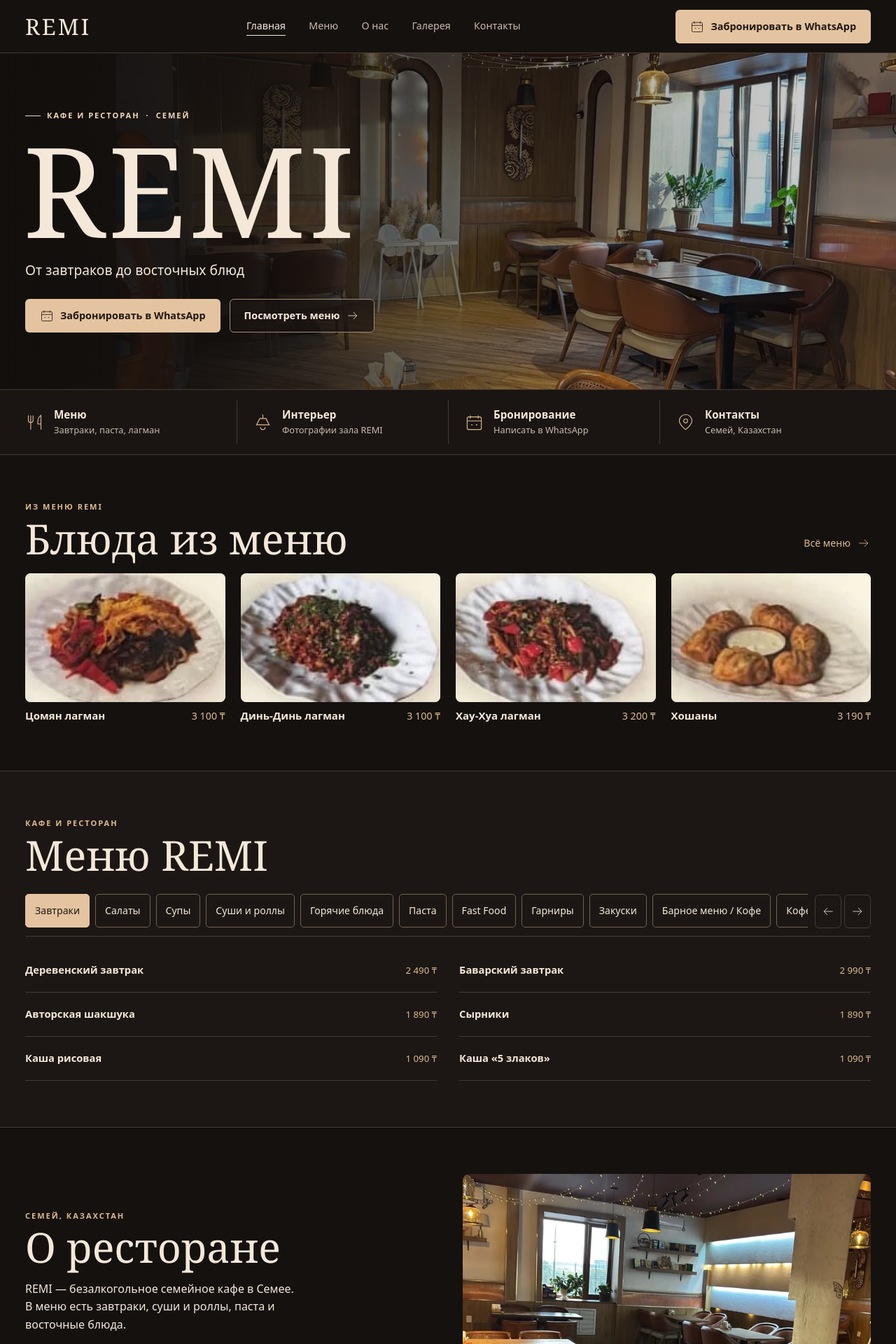
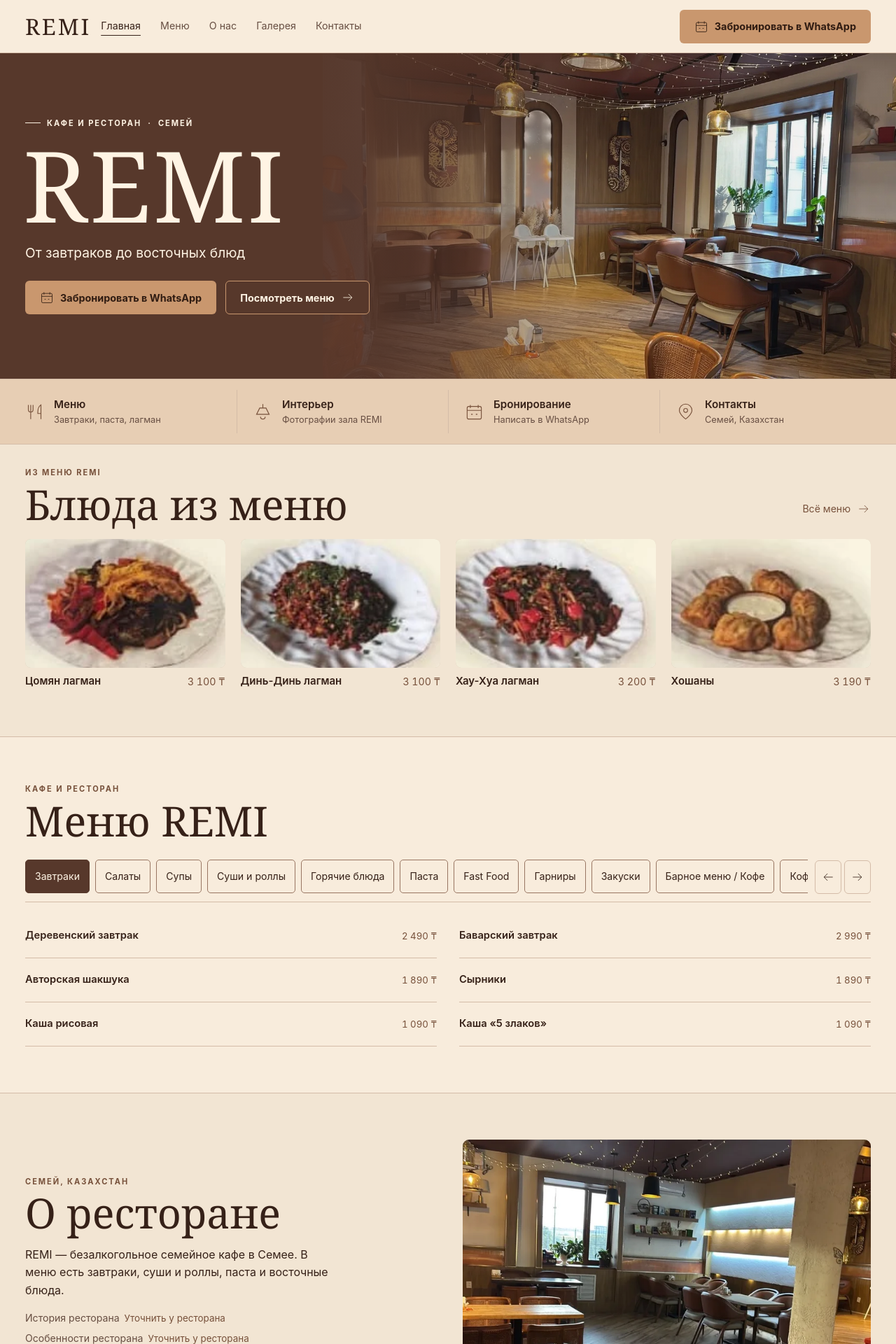
Before and after one commit to ryouta-dev/REMI, a PHP site: page / in a window 1280 px wide. Shown: the top 1920 px of the page at 70% size. Run offline with PHP 8.4, Linux system fonts and the light colour scheme.

Commit message:
Apply sand and chocolate palette and typography

```diff
--- a/styles.css
+++ b/styles.css
@@ -1,13 +1,47 @@
 :root {
+  color-scheme: light;
+  --bg: #f2e5d3;
+  --panel: #f8ecdc;
+  --cream: #362118;
+  --muted: #674e42;
+  --gold: #77513b;
+  --line: #d4bca8;
+  --band: #e7ceb4;
+  --hover: #ecd6bd;
+  --control: #987662;
+  --focus: #795033;
+  --primary: #c9976e;
+  --primary-hover: #ddb58e;
+  --primary-ink: #301c12;
+  --selected: #57382b;
+  --selected-ink: #fff4e4;
+  --hero: #57382b;
+  --hero-strong: #57382bee;
+  --hero-fade: #57382b30;
+  --hero-ink: #fff4e4;
+  --serif: 'Playfair Display', Georgia, 'Times New Roman', serif;
+  --sans: Inter, system-ui, -apple-system, 'Segoe UI', sans-serif;
+}
+:root[data-theme="dark"] {
   color-scheme: dark;
-  --bg: #14110f;
-  --panel: #1c1714;
-  --cream: #f5e8d8;
-  --muted: #c9baac;
-  --gold: #dfba90;
-  --line: #473a30;
-  --serif: Georgia, 'Times New Roman', serif;
-  --sans: system-ui, -apple-system, 'Segoe UI', sans-serif;
+  --bg: #1d1511;
+  --panel: #271c16;
+  --cream: #fff0dd;
+  --muted: #d3bca7;
+  --gold: #e4b793;
+  --line: #5f4637;
+  --band: #302219;
+  --hover: #412e24;
+  --control: #96755d;
+  --focus: #ffd6a8;
+  --primary: #e1b990;
+  --primary-hover: #f3cfaa;
+  --primary-ink: #281910;
+  --selected: #e1b990;
+  --selected-ink: #281910;
+  --hero: #261811;
+  --hero-strong: #261811ee;
+  --hero-fade: #26181138;
 }
 *, *::before, *::after { box-sizing: border-box; }
 html { scroll-behavior: smooth; scroll-padding-bottom: 95px; }
@@ -19,41 +53,48 @@ img { display: block; max-width: 100%; height: auto; }
 a { color: inherit; text-decoration: none; }
 button { font: inherit; }
 button { cursor: pointer; }
-:focus-visible { outline: 2px solid #ffdaa6; outline-offset: 4px; }
+:focus-visible { outline: 2px solid var(--focus); outline-offset: 4px; }
 .skip { position: absolute; z-index: 10; top: 8px; left: 10px; transform: translateY(-160%); padding: 8px 14px; color: var(--bg); background: var(--cream); }
 .skip:focus { transform: translateY(0); }
 .shell { width: min(100% - 40px, 1248px); margin-inline: auto; }
 .icon { inline-size: 20px; block-size: 20px; flex: none; fill: none; stroke: currentColor; }
 .button, .text-link, .nav-toggle, .icon-button { display: inline-flex; align-items: center; justify-content: center; gap: 9px; min-height: 48px; }
 .button { border: 1px solid transparent; border-radius: 6px; padding: 9px 15px; font-size: .9rem; font-weight: 650; text-align: center; transition: background-color .18s, border-color .18s; }
-.primary { color: #211710; background: #e4c4a0; }
-.primary:hover { background: #f2d9b9; }
-.outline { color: var(--cream); background: #1b1411ba; border-color: #a48b74; }
-.outline:hover { background: #3b2c22; }
+.primary { color: var(--primary-ink); background: var(--primary); }
+.primary:hover { background: var(--primary-hover); }
+.outline { color: var(--cream); background: var(--panel); border-color: var(--control); }
+.outline:hover { background: var(--hover); }
 .text-link { justify-content: flex-start; color: var(--gold); font-size: .88rem; white-space: nowrap; }
 .text-link:hover { text-decoration: underline; text-underline-offset: 5px; }
-.site-header { position: relative; z-index: 2; background: #15110e; border-bottom: 1px solid var(--line); padding-top: env(safe-area-inset-top, 0px); }
+.site-header { position: relative; z-index: 2; background: var(--panel); border-bottom: 1px solid var(--line); padding-top: env(safe-area-inset-top, 0px); }
+.header-controls { display: flex; gap: 8px; align-items: center; }
+.theme-toggle .icon { stroke-width: 1.65; stroke-linecap: round; stroke-linejoin: round; }
+.theme-sun, [data-theme="dark"] .theme-moon { display: none; }
+[data-theme="dark"] .theme-sun { display: block; }
 .header-inner { display: flex; justify-content: space-between; align-items: center; min-height: 67px; gap: 14px; }
-.wordmark { display: inline-flex; align-items: center; min-height: 48px; font: 2rem/1 var(--serif); letter-spacing: .09em; }
+.wordmark { display: inline-flex; align-items: center; min-height: 48px; font: 500 2rem/1 var(--serif); letter-spacing: .09em; }
 .desktop-nav, .header-book { display: none; }
 .nav-toggle, .icon-button { background: transparent; border: 1px solid var(--line); color: var(--cream); border-radius: 6px; padding: 0 12px; font-size: .85rem; }
 .icon-button { min-width: 48px; }
-.nav-toggle:hover, .icon-button:hover { background: #332820; }
-.mobile-nav { position: absolute; inset: 100% 0 auto; display: grid; grid-template-columns: 1fr 1fr; background: #1c1714; padding: 12px max(20px, env(safe-area-inset-left)) 16px; border-bottom: 1px solid var(--line); box-shadow: 0 12px 20px #0007; }
+.nav-toggle:hover, .icon-button:hover { background: var(--hover); }
+.mobile-nav { position: absolute; inset: 100% 0 auto; display: grid; grid-template-columns: 1fr 1fr; background: var(--panel); padding: 12px max(20px, env(safe-area-inset-left)) 16px; border-bottom: 1px solid var(--line); box-shadow: 0 12px 20px #0007; }
 .mobile-nav a { min-height: 48px; display: flex; align-items: center; padding: 6px 12px; }
-.mobile-nav a:hover { background: #332820; }
-.hero { position: relative; isolation: isolate; display: grid; align-items: end; min-height: 455px; background: #221a15; }
+.mobile-nav a:hover { background: var(--hover); }
+.hero { position: relative; isolation: isolate; display: grid; align-items: end; min-height: 394px; background: var(--hero); color: var(--hero-ink); }
 .hero-photo, .hero::after { position: absolute; inset: 0; z-index: -1; }
 .hero-photo img { width: 100%; height: 100%; object-fit: cover; object-position: center 52%; }
-.hero::after { content: ''; background: linear-gradient(0deg, #110e0ceF 2%, #15100bd6 33%, #19130f18 88%); }
-.hero-inner { padding-block: 116px 29px; }
+.hero::after { content: ''; background: linear-gradient(0deg, var(--hero) 2%, var(--hero-strong) 31%, transparent 81%); }
+.hero-inner { padding-block: 116px 24px; }
 .eyebrow { color: var(--gold); font-size: .69rem; line-height: 1.5; text-transform: uppercase; letter-spacing: .18em; font-weight: 650; }
-.hero-kicker { display: flex; gap: 9px; align-items: center; color: #f3d8b9; }
+.hero-kicker { display: flex; gap: 9px; align-items: center; color: var(--hero-ink); }
 .hero-kicker span { width: 22px; height: 1px; background: currentColor; }
-.hero h1 { font: 400 clamp(5.2rem, 21vw, 7rem)/.94 var(--serif); letter-spacing: .02em; margin: 8px 0 12px -3px; }
-.hero-copy { color: #f6eadb; font-size: 1rem; }
+.hero h1 { font: 500 clamp(5.2rem, 21vw, 7rem)/.94 var(--serif); letter-spacing: .02em; margin: 8px 0 12px -3px; }
+.hero-copy { color: var(--hero-ink); font-size: 1rem; }
+.hero .outline { color: var(--hero-ink); background: var(--hero); border-color: var(--primary); }
+.hero .outline:hover { background: var(--hero-strong); }
+.hero :focus-visible, #photo-dialog :focus-visible { outline-color: #fff0cf; }
 .hero-actions { display: grid; grid-template-columns: 1fr; gap: 9px; margin-top: 21px; max-width: 425px; }
-.features { background: #1a1512; border-block: 1px solid var(--line); }
+.features { background: var(--band); border-block: 1px solid var(--line); }
 .features-inner { display: grid; grid-template-columns: repeat(2, minmax(0, 1fr)); padding-block: 7px; }
 .features a { display: flex; align-items: flex-start; gap: 9px; min-height: 62px; padding: 12px 0; }
 .features a:nth-child(even) { padding-left: 10px; border-left: 1px solid var(--line); }
@@ -65,7 +106,8 @@ button { cursor: pointer; }
 .features small { font-size: .7rem; line-height: 1.4; margin-top: 4px; color: var(--muted); }
 .section { padding-block: 46px; }
 .section-head { display: flex; flex-wrap: wrap; justify-content: space-between; align-items: end; gap: 4px 18px; margin-bottom: 19px; }
-.section h2, .site-footer h2 { font: 400 clamp(2.18rem, 6vw, 3.7rem)/1.04 var(--serif); text-wrap: balance; margin-top: 6px; }
+.section h2, .site-footer h2 { font: 500 clamp(2.18rem, 6vw, 3.7rem)/1.04 var(--serif); text-wrap: balance; margin-top: 6px; }
+.featured.section { padding-top: 32px; }
 .featured .section-head .text-link { align-self: end; }
 .featured-grid { display: grid; grid-template-columns: repeat(2, minmax(0, 1fr)); gap: 20px 12px; }
 .featured-dish img { width: 100%; aspect-ratio: 1.43; object-fit: cover; background: #d8c7b3; border-radius: 8px; }
@@ -76,10 +118,10 @@ button { cursor: pointer; }
 .muted { color: var(--muted); }
 #menu-status:empty { display: none; }
 .tab-bar { display: flex; align-items: center; gap: 10px; border-bottom: 1px solid var(--line); margin-bottom: 17px; }
-.tabs { display: flex; gap: 8px; overflow-x: auto; flex: 1; padding: 6px 5px 12px; margin-left: -5px; scrollbar-color: #856c58 #27201b; scrollbar-width: thin; }
-.tab { border: 1px solid #766051; background: transparent; color: var(--cream); border-radius: 5px; min-height: 48px; padding: 7px 13px; white-space: nowrap; font-size: .88rem; }
-.tab:hover { background: #3b2c22; }
-.tab[aria-selected="true"] { color: #211710; background: #e4c4a0; border-color: #e4c4a0; }
+.tabs { display: flex; gap: 8px; overflow-x: auto; flex: 1; padding: 6px 5px 12px; margin-left: -5px; scrollbar-color: var(--control) var(--panel); scrollbar-width: thin; }
+.tab { border: 1px solid var(--control); background: transparent; color: var(--cream); border-radius: 5px; min-height: 48px; padding: 7px 13px; white-space: nowrap; font-size: .88rem; }
+.tab:hover { background: var(--hover); }
+.tab[aria-selected="true"] { color: var(--selected-ink); background: var(--selected); border-color: var(--selected); }
 .tab-controls { display: flex; gap: 4px; padding-bottom: 5px; }
 .tab-controls .icon-button { min-width: 36px; padding: 0 8px; }
 .tab-controls .prev .icon { transform: rotate(180deg); }
@@ -97,20 +139,20 @@ button { cursor: pointer; }
 .placeholder { display: inline-block; color: var(--gold); font-size: .84rem; margin-left: 3px; }
 .about img { width: 100%; aspect-ratio: 1.45; object-fit: cover; border-radius: 9px; }
 .gallery-grid { display: grid; grid-template-columns: 1fr 1fr; gap: 9px; margin-top: 20px; }
-.gallery-item { position: relative; padding: 0; border: 0; border-radius: 7px; overflow: hidden; background: #221b16; color: var(--cream); }
+.gallery-item { position: relative; padding: 0; border: 0; border-radius: 7px; overflow: hidden; background: #221b16; color: var(--hero-ink); }
 .gallery-item img { width: 100%; height: 100%; aspect-ratio: 1.05; object-fit: cover; transition: transform .23s ease; }
 .gallery-item:hover img { transform: scale(1.035); }
 .gallery-item span { position: absolute; bottom: 7px; right: 7px; display: grid; place-items: center; width: 32px; height: 32px; background: #15110edc; border-radius: 4px; }
-#photo-dialog { width: fit-content; max-width: min(93vw, 1100px); padding: 0; border: 1px solid var(--line); border-radius: 9px; background: #17120f; color: var(--cream); overflow: auto; }
+#photo-dialog { width: fit-content; max-width: min(93vw, 1100px); padding: 0; border: 1px solid var(--line); border-radius: 9px; background: #17120f; color: var(--hero-ink); overflow: auto; }
 #photo-dialog::backdrop { background: #000d; }
 #photo-dialog img { width: auto; max-height: 85dvh; object-fit: contain; }
-.photo-close { position: absolute; top: 8px; right: 8px; background: #15110ef0; border-color: #a48b74; }
-.site-footer { border-top: 1px solid var(--line); background: #100e0c; padding: 28px 0 calc(92px + env(safe-area-inset-bottom, 0px)); }
+.photo-close { position: absolute; top: 8px; right: 8px; background: #15110ef0; color: var(--hero-ink); border-color: #a48b74; }
+.site-footer { border-top: 1px solid var(--line); background: var(--band); padding: 28px 0 calc(92px + env(safe-area-inset-bottom, 0px)); }
 .footer-inner { display: grid; gap: 16px; }
 .site-footer h2 { font-size: 1.8rem; margin-bottom: 10px; }
 .site-footer dl div { display: grid; grid-template-columns: 104px 1fr; gap: 9px; padding: 3px 0; font-size: .9rem; }
 .site-footer dd { color: var(--gold); overflow-wrap: anywhere; }
-.mobile-dock { position: fixed; z-index: 3; bottom: 0; left: 0; right: 0; background: #18130f; border-top: 1px solid var(--line); padding: 8px max(16px, env(safe-area-inset-right)) calc(8px + env(safe-area-inset-bottom, 0px)) max(16px, env(safe-area-inset-left)); display: grid; grid-template-columns: 1fr 1.45fr; gap: 8px; }
+.mobile-dock { position: fixed; z-index: 3; bottom: 0; left: 0; right: 0; background: var(--panel); border-top: 1px solid var(--line); padding: 8px max(16px, env(safe-area-inset-right)) calc(8px + env(safe-area-inset-bottom, 0px)) max(16px, env(safe-area-inset-left)); display: grid; grid-template-columns: 1fr 1.45fr; gap: 8px; }
 @media (min-width: 365px) and (max-width: 499px) {
   .hero-actions { grid-template-columns: 1.12fr 1fr; }
   .hero-actions .button { font-size: .78rem; padding-inline: 7px; gap: 5px; }
@@ -121,10 +163,11 @@ button { cursor: pointer; }
 }
 @media (min-width: 700px) {
   .shell { width: min(100% - 72px, 1248px); }
-  .hero { align-items: center; min-height: 475px; }
-  .hero::after { background: linear-gradient(90deg, #110e0cf7 0%, #14100de6 26%, #17110c57 67%, #100d0a28 100%); }
+  .hero { align-items: center; min-height: 465px; }
+  .hero-photo { inset-inline-start: 36%; }
+  .hero::after { background: linear-gradient(90deg, var(--hero) 0%, var(--hero) 33%, var(--hero-strong) 40%, var(--hero-fade) 69%, transparent 100%); }
   .hero-inner { padding-block: 62px; }
-  .hero h1 { font-size: clamp(7.3rem, 14vw, 11.5rem); margin-block: 13px 16px; }
+  .hero h1 { font-size: clamp(6.5rem, 11vw, 10rem); margin-block: 13px 16px; }
   .hero-copy { font-size: 1.2rem; }
   .hero-actions { gap: 13px; margin-top: 25px; }
   .button { padding-inline: 20px; }
@@ -144,13 +187,11 @@ button { cursor: pointer; }
 @media (min-width: 1000px) {
   html { scroll-padding-bottom: 24px; }
   .header-inner { min-height: 75px; }
-  .desktop-nav { display: flex; gap: clamp(17px, 2.6vw, 42px); }
+  .desktop-nav { display: flex; gap: clamp(14px, 2.2vw, 34px); }
   .desktop-nav a { display: flex; align-items: center; min-height: 48px; color: var(--muted); font-size: .89rem; white-space: nowrap; }
   .desktop-nav a:hover, .desktop-nav a:first-child { color: var(--cream); text-decoration: underline; text-underline-offset: 8px; }
-  .header-book { display: inline-flex; }
+  .header-book { display: inline-flex; margin-left: auto; }
   .nav-toggle, .mobile-nav, .mobile-dock { display: none; }
-  .hero { min-height: clamp(480px, 36vw, 570px); }
-  .hero-photo { inset-inline-start: 13%; }
   .hero-photo img { object-position: 50% 58%; }
   .features a:nth-child(n) { gap: 14px; padding-inline: 23px; align-items: center; }
   .features a:first-child { padding-left: 0; }
```
